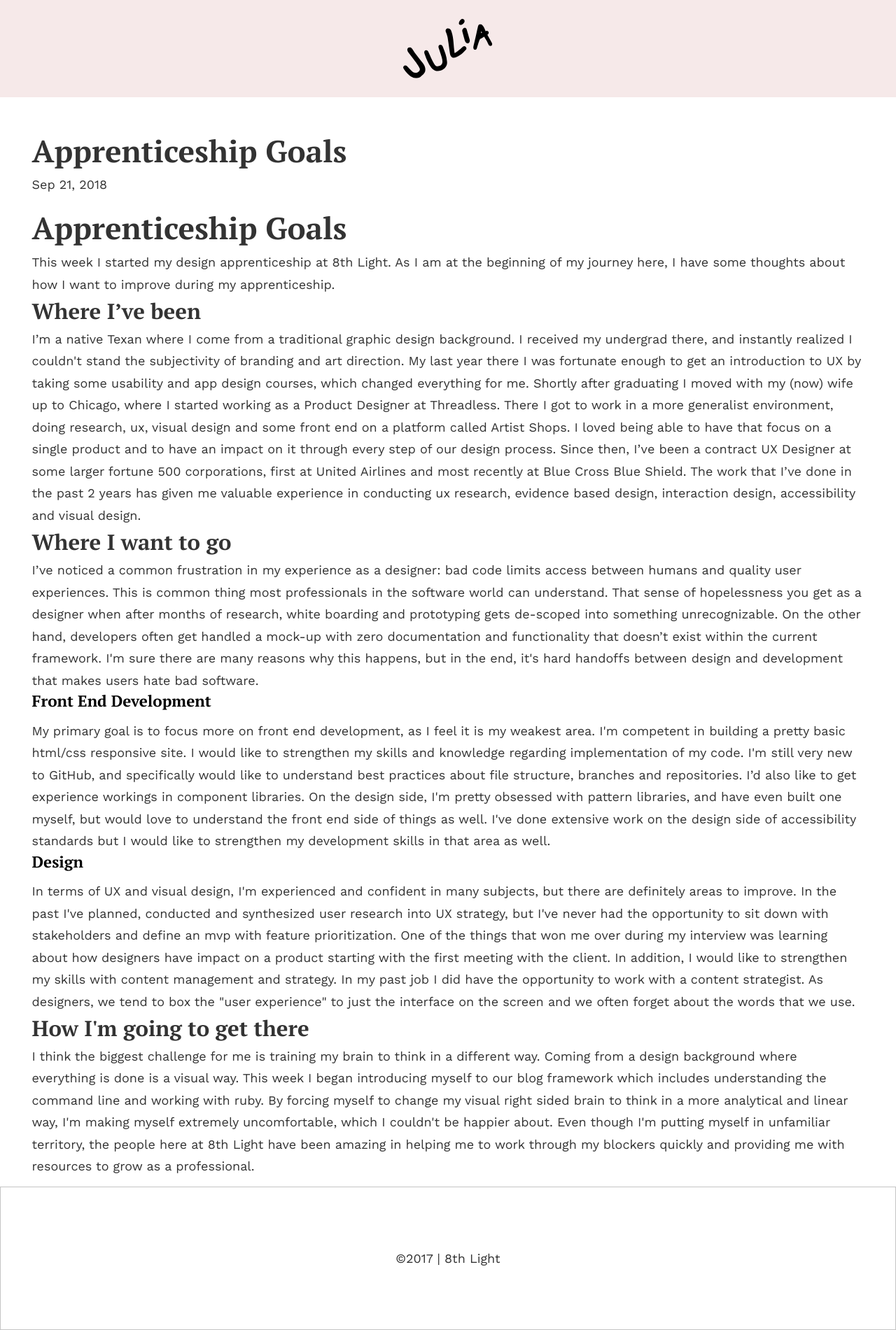
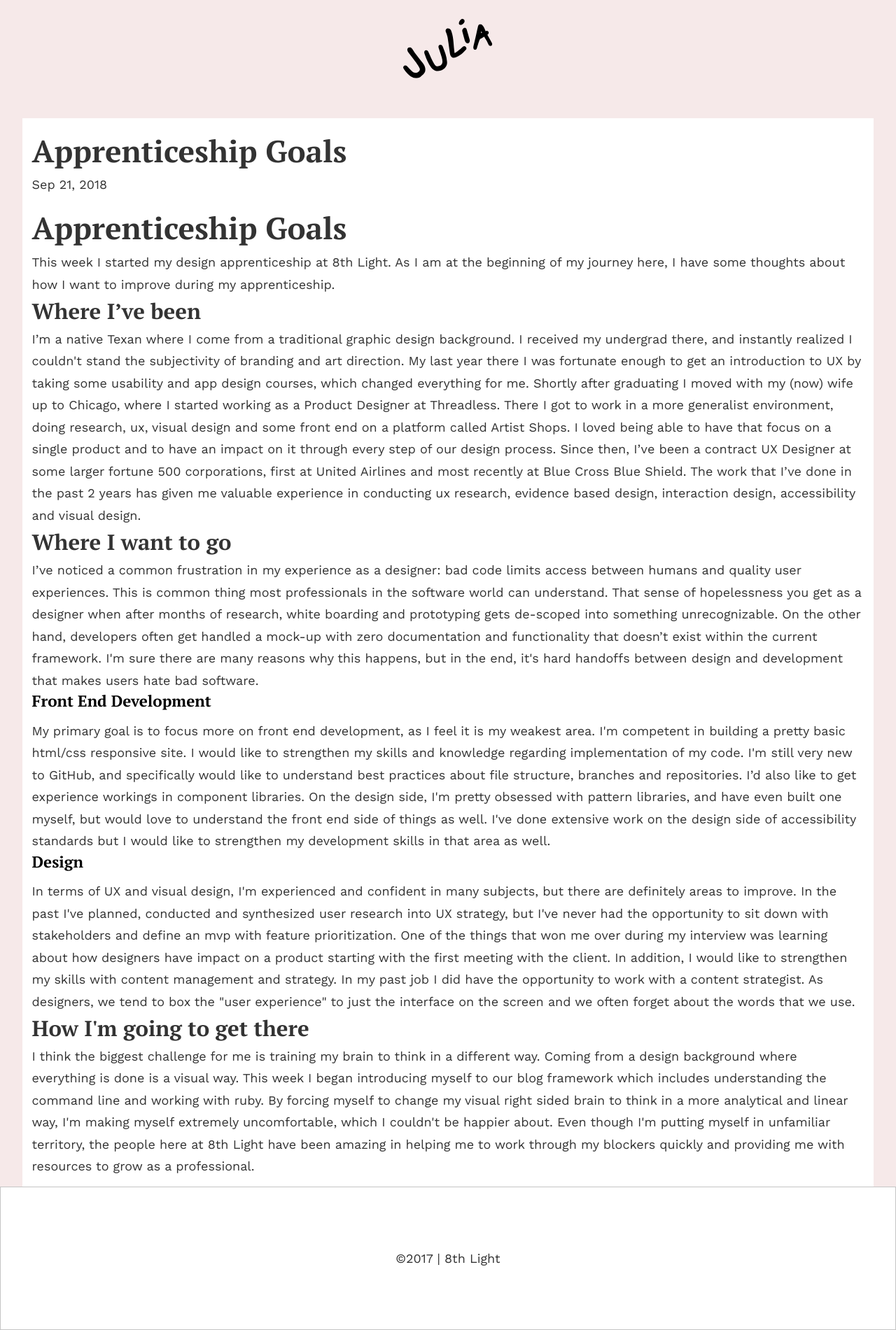
Before and after one commit to juliafmurray/juliafmurray, a Jekyll site: the page built from _posts/2018-09-21-apprenticeship-goals.html, in a window 1280 px wide. Shown: the whole page at 70% size. Built offline with Jekyll 4.4.1, drawn with Linux system fonts in a browser that asks for light colours; some web fonts are replaced.

Commit message:
post layout as grid

```diff
--- a/_sass/03_generic/normalize.scss
+++ b/_sass/03_generic/normalize.scss
@@ -32,7 +32,6 @@ html {
  */
 
 body {
-  background-color: $color-background;
   margin: 0 auto;
   width: 100%;
 }
--- a/_sass/06_components/blog-post-list.scss
+++ b/_sass/06_components/blog-post-list.scss
@@ -1,24 +1,32 @@
 body {
-  background-color: $color-white;
+  background-color: $color-header;
 
 }
 .c-blog-post-list {
   @include no-bullet;
   margin: 0 auto;
   width: 95%;
+  display: flex;
+  justify-content: space-between;
+  flex-wrap: wrap;
+
 }
 
 .c-blog-post-list__post {
   margin-bottom: $spacing-small;
+  width: 32%;
+
+
   a {
     background-color: $color-white;
     display: block;
-    padding-bottom: $spacing-small;
+    padding-top: $spacing-small;
     padding-left: $spacing-small;
     padding-right: $spacing-small;
     border-radius: 10px;
     text-decoration: none;
     transition: all $duration-quickly  ease-in;
+    height: 150px;
 
   }
 }
--- a/index.html
+++ b/index.html
@@ -11,8 +11,8 @@ layout: default
 
          <a href="{{post.url}}">
           <h2 class="c-blog-post-list__post--title">{{ post.title }}</h2>
-          <h3>{{ post.date | date: '%b %d %Y' }}</h2>
-          <p>{{ post.content | strip_html | truncatewords: 25 }}</p>
+          <p><b>{{ post.date | date: '%b %d %Y' }}</b></p>
+
         </a>
 
       </li>
```
Also changed, not shown: 3 other files.
